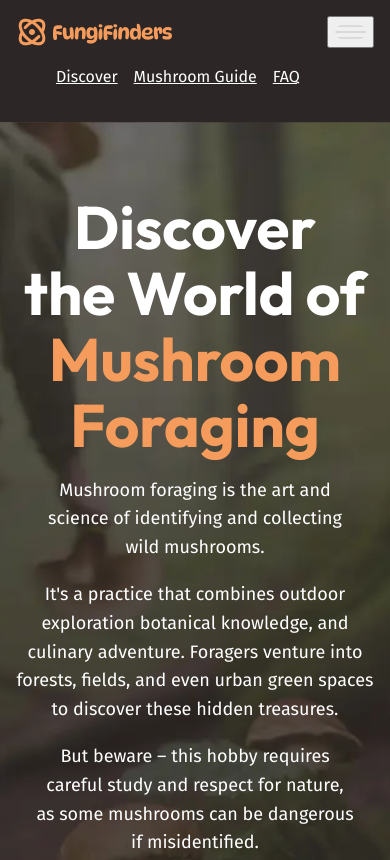
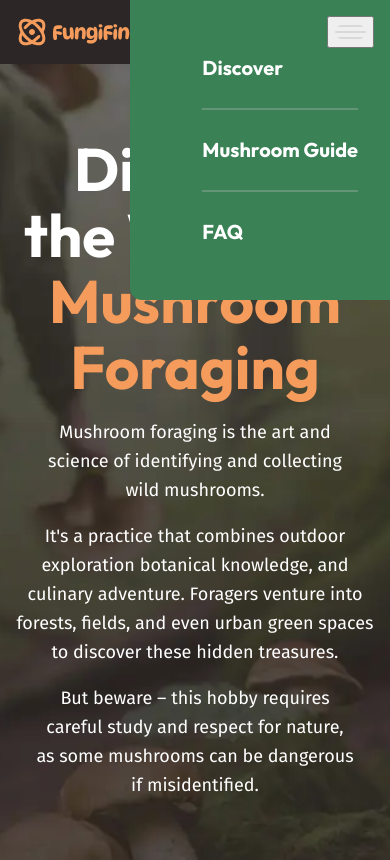
Before and after one commit to JoeWebDevelopment/https---github.com-JoeWebDevelopment-Kevil-Powel-Website-From-Scratch, a plain HTML site: page index.html in a window 390 px wide. Shown: the top 860 px of the page. Drawn offline with Linux system fonts and the light colour scheme.

Commit message:
hamburger menu styled

```diff
--- a/style.css
+++ b/style.css
@@ -245,9 +245,6 @@ h1{
 
 
 
-
-
-
 @layer layout{
 
   .flow > * + * {
@@ -333,13 +330,52 @@ h1{
     justify-content: space-between;
     flex-wrap: wrap;
   }
+
+    [aria-controls="primary-nav"]{
+      z-index: 100;
+    }
+
     .primary-navigation{
       ul{
         display: flex;
-        gap: 1rem;
+        flex-wrap: wrap;
+        gap: 0.5rem 1rem;
         list-style: none;
 
+
       }
+
+      a{
+        text-decoration: none;
+      }
+
+      @media(width < 500px){
+        z-index: 10;
+        position: absolute;
+        top: 0;
+        right: 0;
+        font-size: var(--font-size-lg);
+        font-weight: 700;
+        font-family: var(--ff-heading);
+        background-color: var(--background-accent-main);
+        padding: 2rem;
+        border-radius: 0 0 0 var(--border-radius-3);
+
+        ul{
+          gap: 0;
+          flex-direction: column;
+
+          }
+
+          li + li{
+            border-top: 2px solid var(--background-accent-light);
+            margin-block-start: 1.5rem;
+            padding-block-start: 1.5rem;
+          }
+      }
+
+
+
     }
 
     .card{
```
